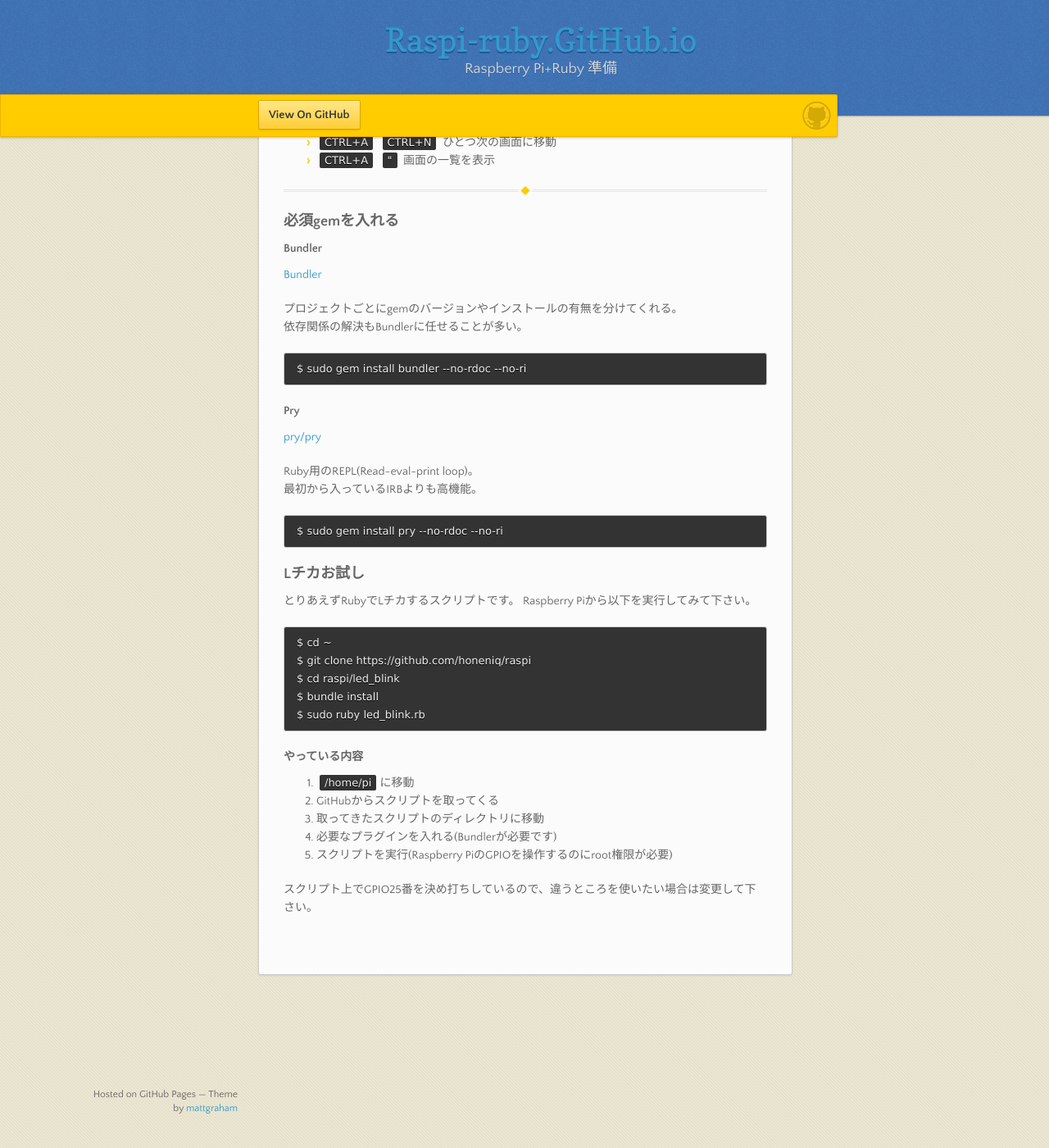
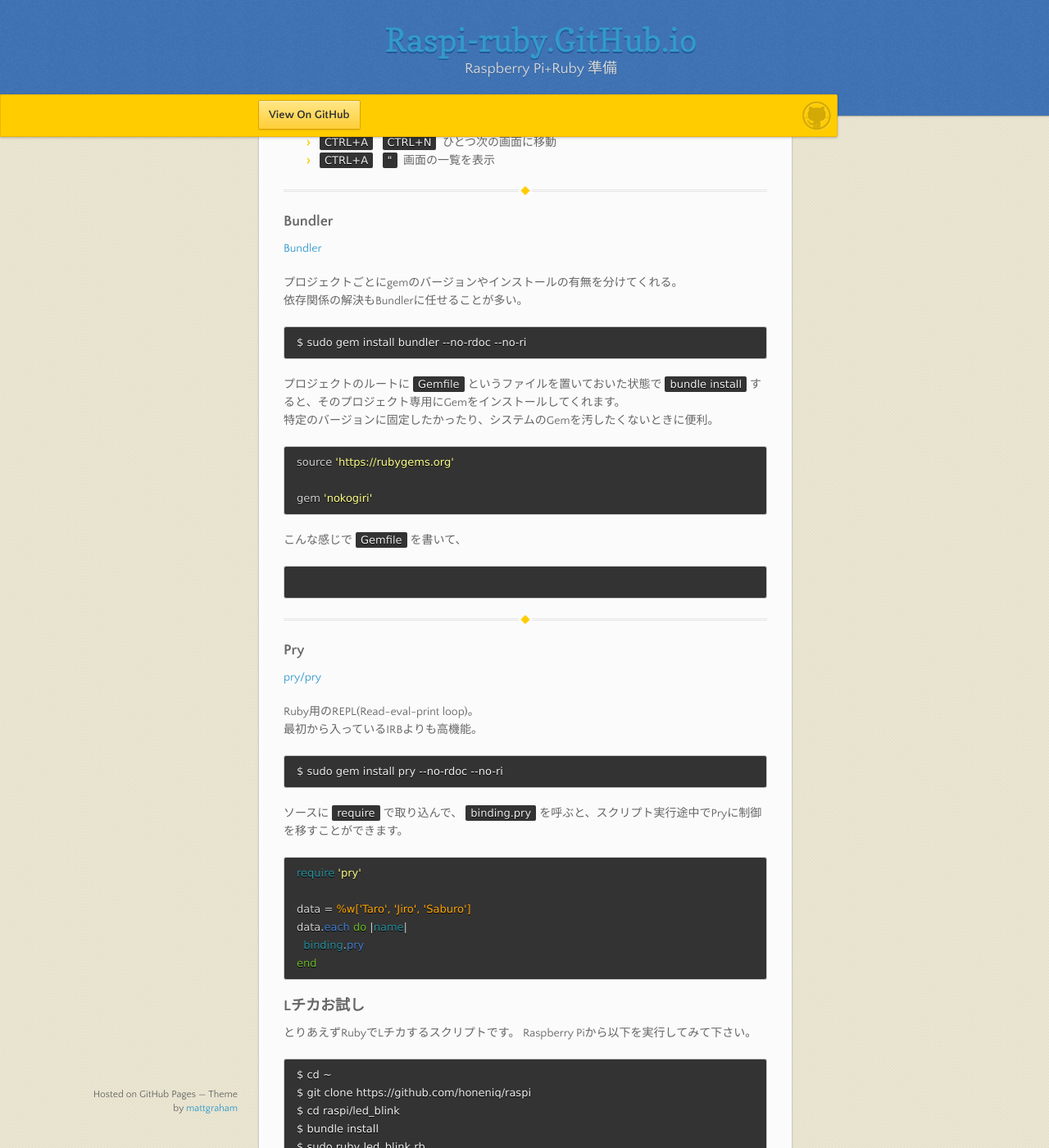
Before and after one commit to raspi-ruby/raspi-ruby.github.io, a Jekyll site: the page built from posts/raspi-ruby-prepare.md, in a window 1280 px wide and 1400 px high, scrolled down 558 px. Shown: the whole window at 82% size. Built offline with Jekyll 4.4.1, drawn with Linux system fonts in a browser that asks for light colours; nearby versions of some CDN libraries.

Commit message:
Pryのところを更新

```diff
--- a/posts/raspi-ruby-prepare.md
+++ b/posts/raspi-ruby-prepare.md
@@ -38,9 +38,7 @@
 
 ---
 
-### 必須gemを入れる
-
-#### Bundler
+### Bundler
 
 [Bundler](http://bundler.io/)
 
@@ -51,8 +49,24 @@
 $ sudo gem install bundler --no-rdoc --no-ri
 ~~~
 
+プロジェクトのルートに``Gemfile``というファイルを置いておいた状態で``bundle install``すると、そのプロジェクト専用にGemをインストールしてくれます。
+特定のバージョンに固定したかったり、システムのGemを汚したくないときに便利。
 
-#### Pry
+~~~ruby
+source 'https://rubygems.org'
+
+gem 'nokogiri'
+~~~
+
+こんな感じで``Gemfile``を書いて、
+
+~~~shellscript
+
+~~~
+
+---
+
+### Pry
 
 [pry/pry](https://github.com/pry/pry)
 
@@ -62,6 +76,18 @@
 ~~~
 $ sudo gem install pry --no-rdoc --no-ri
 ~~~
+
+ソースに``require``で取り込んで、``binding.pry``を呼ぶと、スクリプト実行途中でPryに制御を移すことができます。
+
+~~~ruby
+require 'pry'
+
+data = %w['Taro', 'Jiro', 'Saburo']
+data.each do |name|
+  binding.pry
+end
+~~~
+
 
 ### Lチカお試し
 
```
